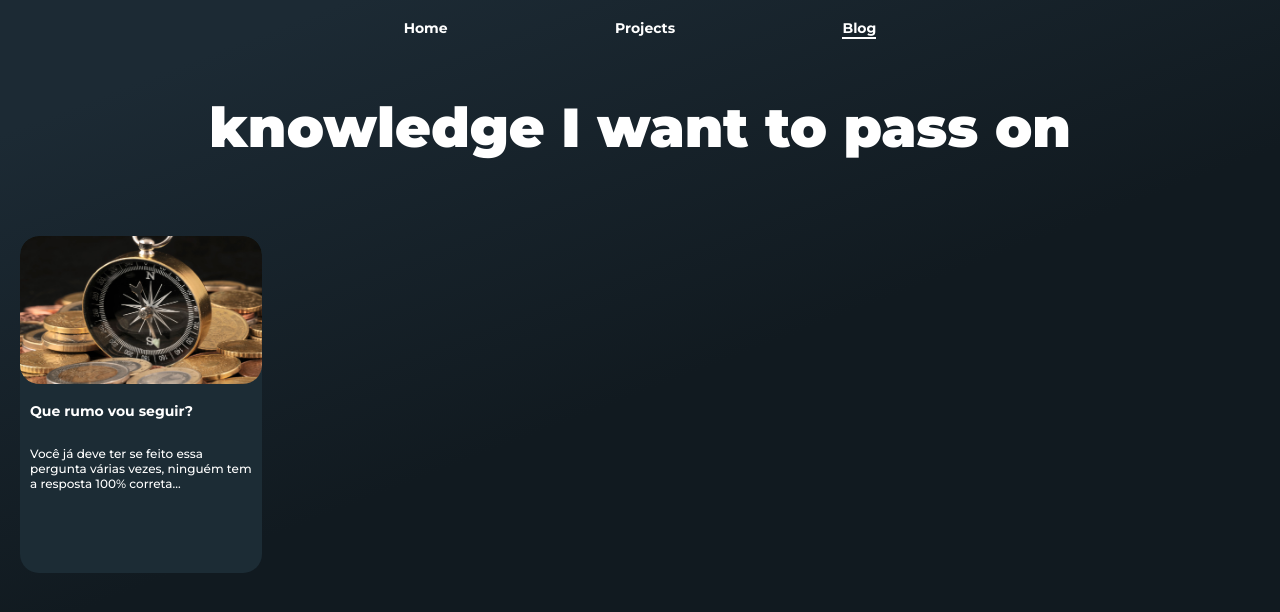
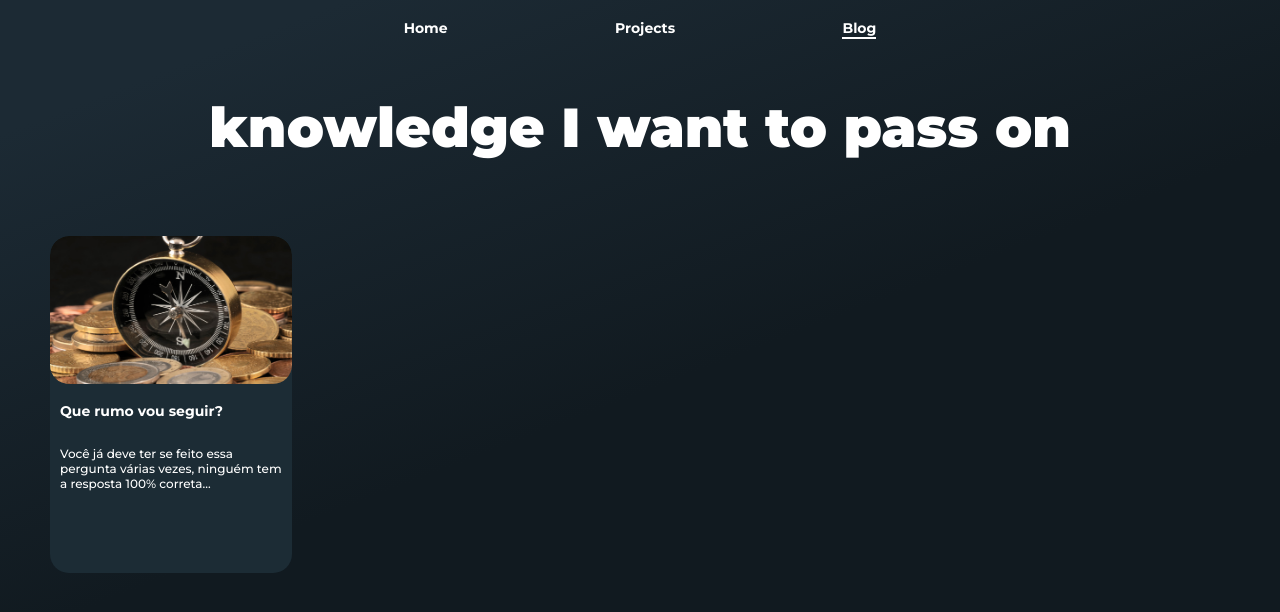
Before and after one commit to Joao208/personal-website, a Next.js app: page /blog in a window 1280 px wide. Shown: the top 612 px of the page. Built offline with nearby package versions, Linux system fonts and the light colour scheme.

Commit message:
fix: small fix in space

```diff
--- a/src/components/blog-page/styles.ts
+++ b/src/components/blog-page/styles.ts
@@ -38,6 +38,7 @@ export const Subtitle = styled.p`
     width: auto;
 
     margin-left: 20px;
+    margin-right: 20px;
   }
 `
 
--- a/src/components/blog/styles.ts
+++ b/src/components/blog/styles.ts
@@ -88,5 +88,9 @@ export const FlexWrapper = styled.div`
   align-items: center;
   width: 100%;
 
-  padding: 20px;
+  padding: 20px 50px;
+
+  @media (max-width: 800px) {
+    padding: 20px;
+  }
 `
```
